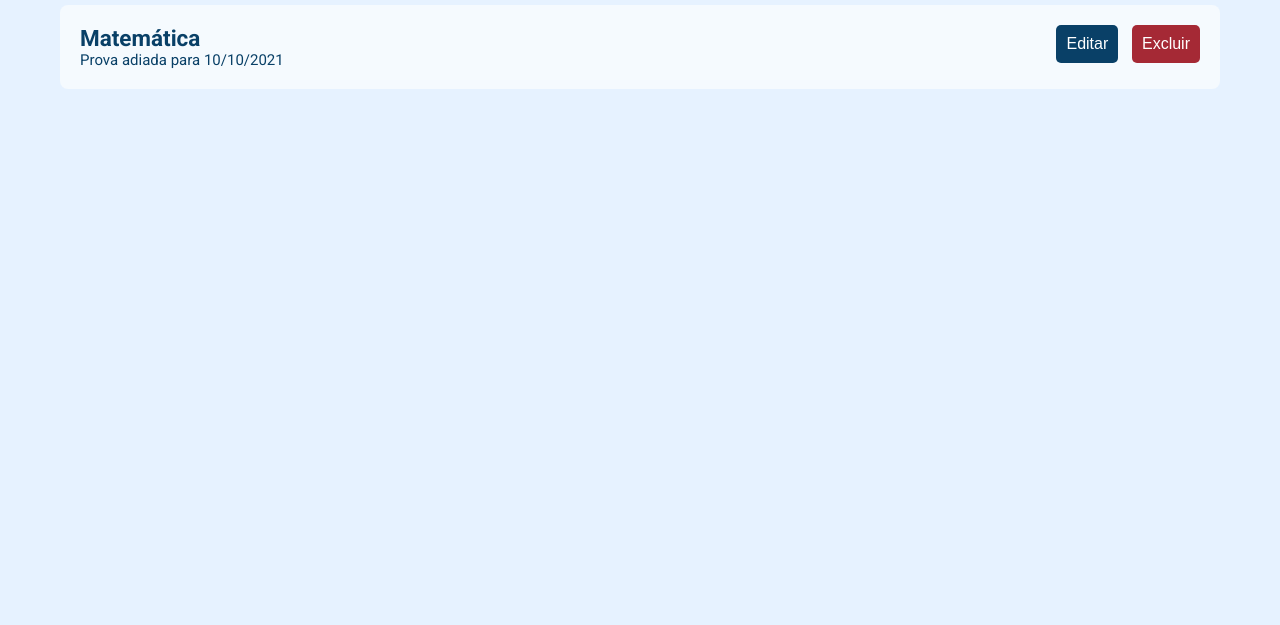
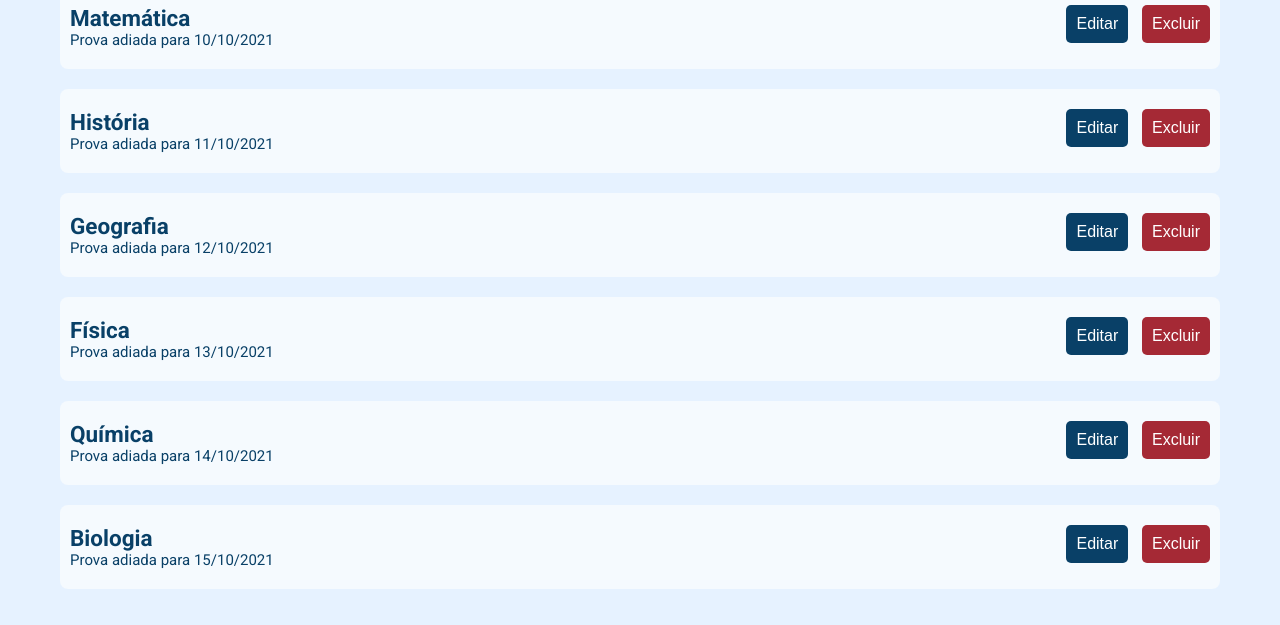
Before and after one commit to GMNDS/academy_frontend, a plain HTML site: page modelo.html in a window 1280 px wide. Shown: the part 175-800 px from the top of the page. Drawn offline with nearby package versions, Linux system fonts and the light colour scheme.

Commit message:
ajusta css

```diff
--- a/assets/css/styles.css
+++ b/assets/css/styles.css
@@ -1,18 +1,20 @@
-@import url("https://fonts.googleapis.com/css2?family=Roboto:wght@400;700&display=swap");
+@import url("https://fonts.googleapis.com/css2?family=Roboto:ital,wght@0,100;0,300;0,400;0,500;0,700;0,900;1,100;1,300;1,400;1,500;1,700;1,900&display=swap");
 
+/* Variáveis */
 :root {
-  /* --bg-color: #d8effe; */
   --bg-color: #e6f2ff;
   --text-color: #094067;
   --headline-color: #094067;
   --card-color: #f5fafe;
   --font-family: "Roboto", sans-serif;
 }
+
 * {
   margin: 0;
   padding: 0;
   box-sizing: border-box;
 }
+
 html {
   font-size: 10px;
   font-family: var(--font-family);
@@ -27,9 +29,27 @@ header,
 main,
 footer {
   max-width: 1200px;
-  margin: 0 auto;
+  width: 100%;
+  margin-inline: auto;
+  padding: 0 2rem;
 }
 
+/* Cabeçalho */
+
+/*Logo*/
+.logo {
+  display: flex;
+  justify-content: flex-start;
+  align-items: center;
+}
+
+.academy-title {
+  font-size: 3.2rem;
+  font-weight: bold;
+  text-align: center;
+}
+
+/*Menu*/
 header {
   display: flex;
   flex-direction: row;
@@ -62,34 +82,57 @@ header nav ul li a {
   white-space: nowrap;
 }
 
-.logo {
-  display: flex;
-  justify-content: flex-start;
-  align-items: center;
-}
-
-.logo-svg {
-  display: inline;
-  width: 32px;
-  height: 32px;
-}
-
-.academy {
-  font-size: 3.2rem;
-  font-weight: bold;
-  text-align: center;
-}
-
 .nav-item {
-  /* justify-content: center; */
   align-items: center;
   gap: 0.2rem;
 }
 .nav-icon {
-  width: 24px !important;
-  height: 24px !important;
+  width: 24px;
+  height: 24px;
+}
+/*Corpo */
+main {
+  padding-block: 2.5rem;
 }
 
+/*Titulo*/
+.generic-header {
+  display: flex;
+  align-items: center;
+  justify-content: space-between;
+  padding-inline: 1rem;
+  margin-block-end: 4rem;
+}
+
+.generic-header h1 {
+  font-weight: 900;
+  font-size: 3rem;
+}
+
+.imprevistos-section {
+  font-size: 1.5rem;
+  /* background-color: var(--card-color); */
+  & li {
+    list-style-type: none;
+  }
+}
+
+.imprevisto-list {
+  display: flex;
+  flex-direction: column;
+  gap: 2rem;
+}
+
+.imprevisto-item {
+  display: flex;
+  padding-block: 2rem;
+  padding-inline: 1rem;
+  border-radius: 8px;
+  background-color: var(--card-color);
+  justify-content: space-between;
+}
+
+/* Boõtoes */
 .button {
   background-color: var(--headline-color);
   color: white;
@@ -108,57 +151,10 @@ header nav ul li a {
   background-color: #a52935;
 }
 
-main {
-  margin-block: 3.5rem;
-}
-
 .imprevisto-buttons button {
-  /* background-color: transparent; */
-  border: none;
-  /* color: var(--headline-color); */
-  cursor: pointer;
   font-size: 1.6rem;
   margin-left: 1rem;
   transition: color 0.3s;
-}
-
-main {
-  padding: 2rem;
-}
-
-.imprevistos-header {
-  display: flex;
-  align-items: center;
-  justify-content: space-between;
-  margin-block: 1rem;
-}
-
-.imprevistos-header h1 {
-  font-weight: 900;
-  font-size: 3rem;
-}
-
-.imprevistos-section {
-  font-size: 1.5rem;
-  /* background-color: var(--card-color); */
-  padding-block: 1rem;
-  & li {
-    list-style-type: none;
-  }
-}
-
-.imprevisto-list {
-  display: flex;
-  flex-direction: column;
-  gap: 2rem;
-}
-
-.imprevisto-item {
-  display: flex;
-  padding: 2rem;
-  border-radius: 8px;
-  background-color: var(--card-color);
-  justify-content: space-between;
 }
 
 /* .imprevisto-buttons {
--- a/modelo.html
+++ b/modelo.html
@@ -19,7 +19,8 @@
     <header>
       <div class="logo">
         <svg
-          id="academy-logo"eu
+          id="academy-logo"
+          eu
           width="32"
           height="32"
           viewBox="0 0 60 70"
@@ -38,7 +39,7 @@
           />
         </svg>
 
-        <span class="academy">cademy</span>
+        <span class="academy-title">cademy</span>
       </div>
       <nav>
         <ul>
@@ -79,9 +80,8 @@
     </header>
 
     <main>
-      <section id="imprevistos-header" class="imprevistos-header">
+      <section id="generic-header" class="generic-header">
         <h1>Imprevistos</h1>
-        <!-- <p>Verifique seus imprevistos</p> -->
         <button class="button add">Adicionar imprevisto</button>
       </section>
       <section id="imprevistos-section" class="imprevistos-section">
@@ -90,6 +90,60 @@
             <div class="imprevisto-body">
               <h2>Matemática</h2>
               <p>Prova adiada para 10/10/2021</p>
+            </div>
+            <div class="imprevisto-buttons">
+              <button class="button edit">Editar</button>
+              <button class="button delete">Excluir</button>
+            </div>
+          </li>
+          <li class="imprevisto-item">
+            <div class="imprevisto-body">
+              <h2>História</h2>
+              <p>Prova adiada para 11/10/2021</p>
+            </div>
+            <div class="imprevisto-buttons">
+              <button class="button edit">Editar</button>
+              <button class="button delete">Excluir</button>
+            </div>
+          </li>
+
+          <li class="imprevisto-item">
+            <div class="imprevisto-body">
+              <h2>Geografia</h2>
+              <p>Prova adiada para 12/10/2021</p>
+            </div>
+            <div class="imprevisto-buttons">
+              <button class="button edit">Editar</button>
+              <button class="button delete">Excluir</button>
+            </div>
+          </li>
+
+          <li class="imprevisto-item">
+            <div class="imprevisto-body">
+              <h2>Física</h2>
+              <p>Prova adiada para 13/10/2021</p>
+            </div>
+            <div class="imprevisto-buttons">
+              <button class="button edit">Editar</button>
+              <button class="button delete">Excluir</button>
+            </div>
+          </li>
+
+          <li class="imprevisto-item">
+            <div class="imprevisto-body">
+              <h2>Química</h2>
+              <p>Prova adiada para 14/10/2021</p>
+            </div>
+            <div class="imprevisto-buttons">
+              <button class="button edit">Editar</button>
+              <button class="button delete">Excluir</button>
+            </div>
+          </li>
+
+          <li class="imprevisto-item">
+            <div class="imprevisto-body">
+              <h2>Biologia</h2>
+              <p>Prova adiada para 15/10/2021</p>
             </div>
             <div class="imprevisto-buttons">
               <button class="button edit">Editar</button>
```
